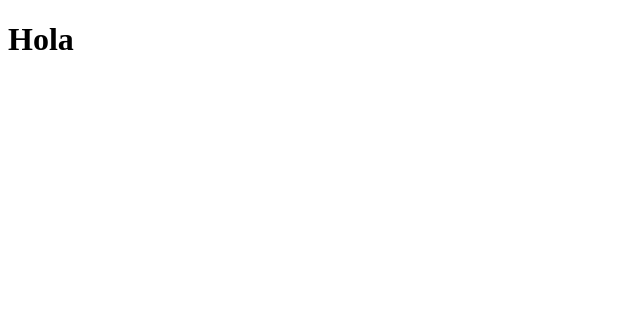
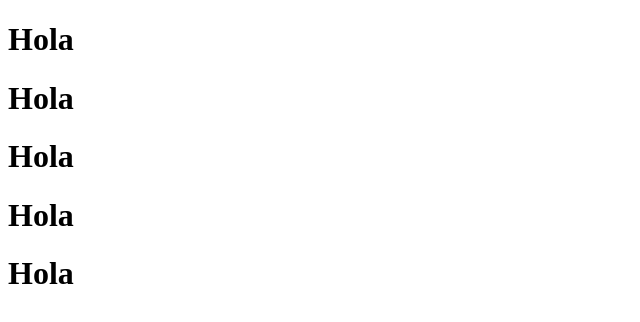
Before and after one commit to XxDEAMxX/Tarea8, a plain HTML site: page index.html in a window 1280 px wide. Shown: the whole page, without its empty margins (0-640 px from the left). Drawn offline with Linux system fonts and the light colour scheme.

Commit message:
feat: indexindexindexindex

```diff
--- a/index.html
+++ b/index.html
@@ -7,5 +7,9 @@
 </head>
 <body>
     <h1>Hola</h1>
+    <h1>Hola</h1>
+    <h1>Hola</h1>
+    <h1>Hola</h1>
+    <h1>Hola</h1>
 </body>
 </html>
```
